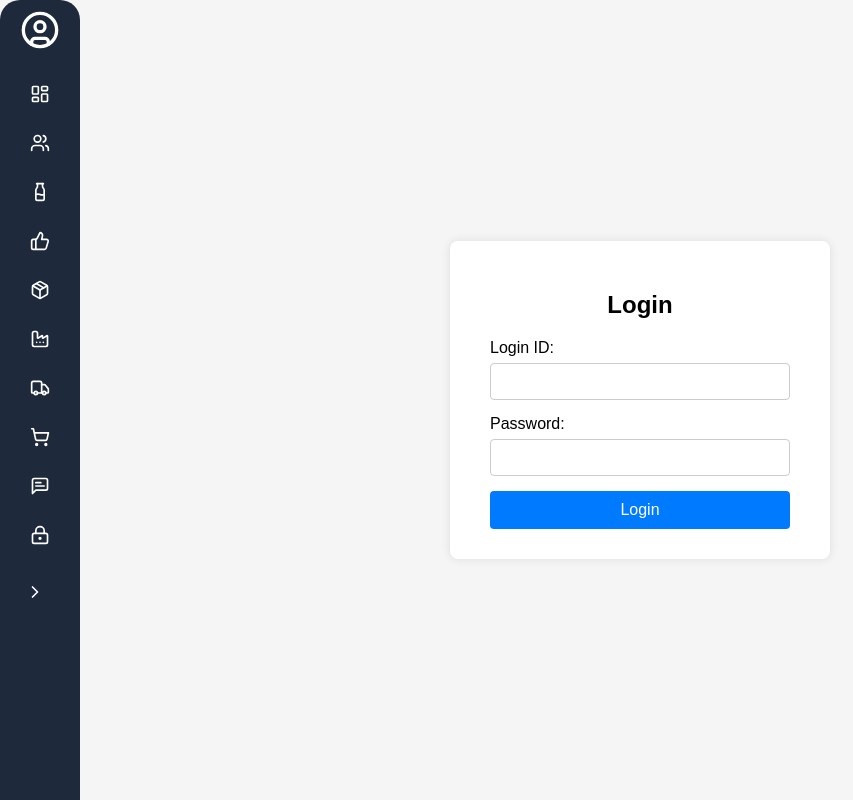
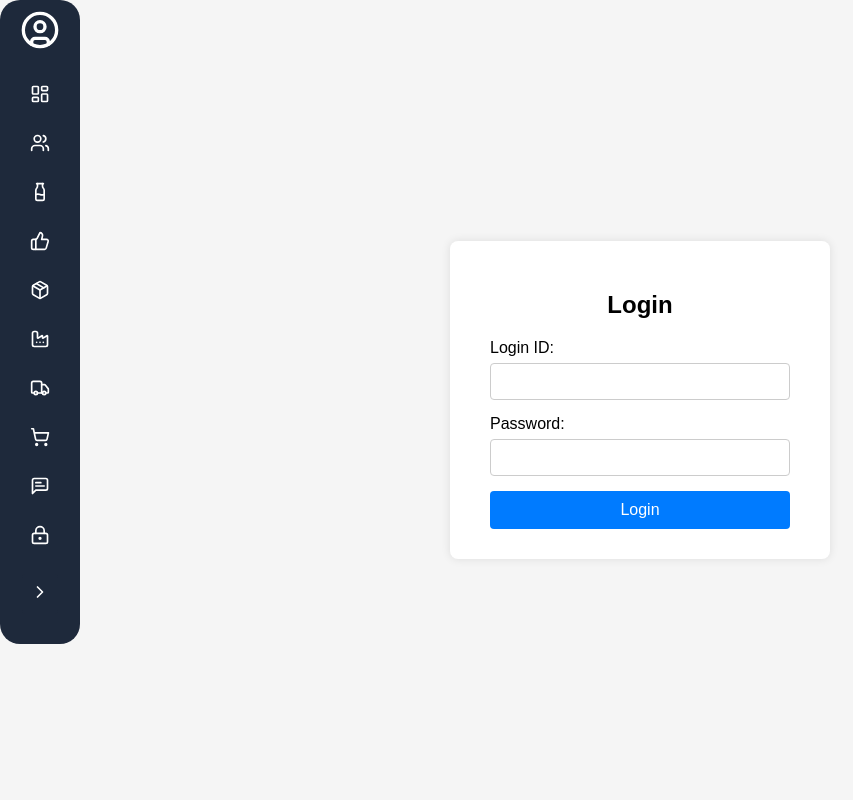
Before and after one commit to Astrolitetech/Front-End, a React (Create React App) app in the folder React/dairy-crm/: page / in a window 1280 px wide. Shown: the whole page, without its empty margins (0-853 px from the left). Built offline with nearby package versions, Linux system fonts and the light colour scheme.

Commit message:
sidebar update

```diff
--- a/React/dairy-crm/src/styles/Sidebar.css
+++ b/React/dairy-crm/src/styles/Sidebar.css
@@ -9,7 +9,7 @@
     flex-direction: column;
     align-items: center;
     z-index: 900;
-    height: 100vh;
+    height: max-content;
     color: white;
     transition: width 0.3s ease;
     overflow: hidden;
@@ -35,8 +35,13 @@
     border: none;
     cursor: pointer;
     margin-bottom: 20px;
-    width: 30px;
+    width: 20px;
     margin-left: 0;
+    border-radius: 4px;
+}
+
+.toggle-btn:hover {
+    background-color: #3b82f6;
 }
 
 .logo {
```
